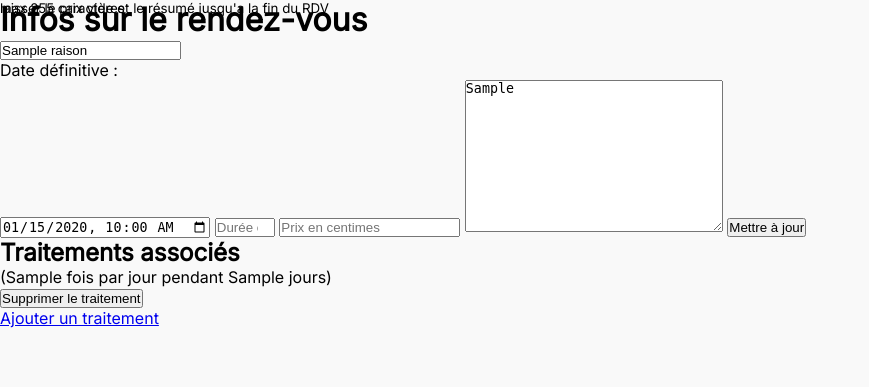
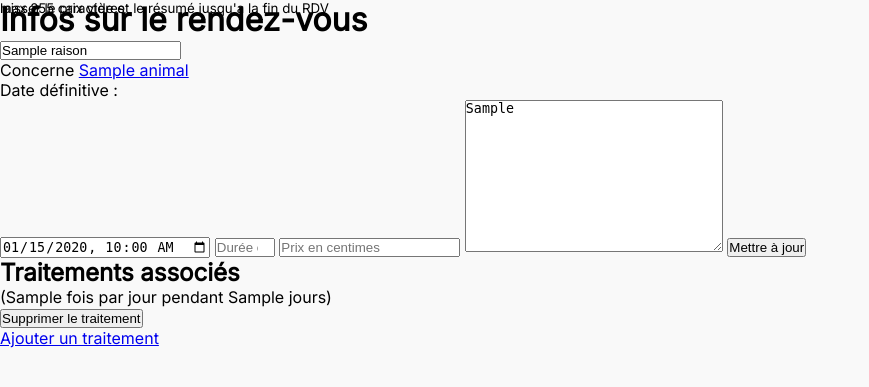
Before and after one commit to arnoclr/daktari, a PHP site: template pages/appointments/edit.php in a window 1280 px wide. Shown: the top 387 px of the page, without its empty margins (0-869 px from the left). Run offline with PHP 8.4, Linux system fonts and the light colour scheme; the template is opened without the code that fills it: most values are stand-ins (such as "Sample title", 1, 10 or a date in 2020); data that the repository does not hold is empty.

Commit message:
ajout nom animal page rdv

```diff
--- a/handlers/appointments.php
+++ b/handlers/appointments.php
@@ -36,6 +36,8 @@
 
     $traitements = $pdo->query("SELECT * FROM traitements WHERE id_consultation = $appointment->id")->fetchAll();
 
+    $animal = $pdo->query("SELECT * FROM animaux WHERE id = $appointment->id_animal")->fetch();
+
     if (!$appointment) {
         die('Ce rendez-vous n\'existe pas !');
     }
--- a/pages/appointments/edit.php
+++ b/pages/appointments/edit.php
@@ -3,6 +3,8 @@
 <form method="post">
     <?= Token::set() ?>
     <input type="text" name="raison" id="raison" placeholder="Raison" value="<?= $appointment->raison ?>"><small>max 255 caractères</small>
+    <p>Concerne <a href="?myAnimalInfo&id=<?= $animal->id ?>"><?= $animal->nom ?></a></p>
+
     <p>Date définitive :</p>
     <input type="datetime-local" name="timestamp" id="timestamp" value="<?= str_replace(" ", "T", $appointment->date) ?>">
     <input type="number" name="duree" id="duree" placeholder="Durée en min." min="0" max="120" value="<?= $appointment->duree_minutes ?>">
```
